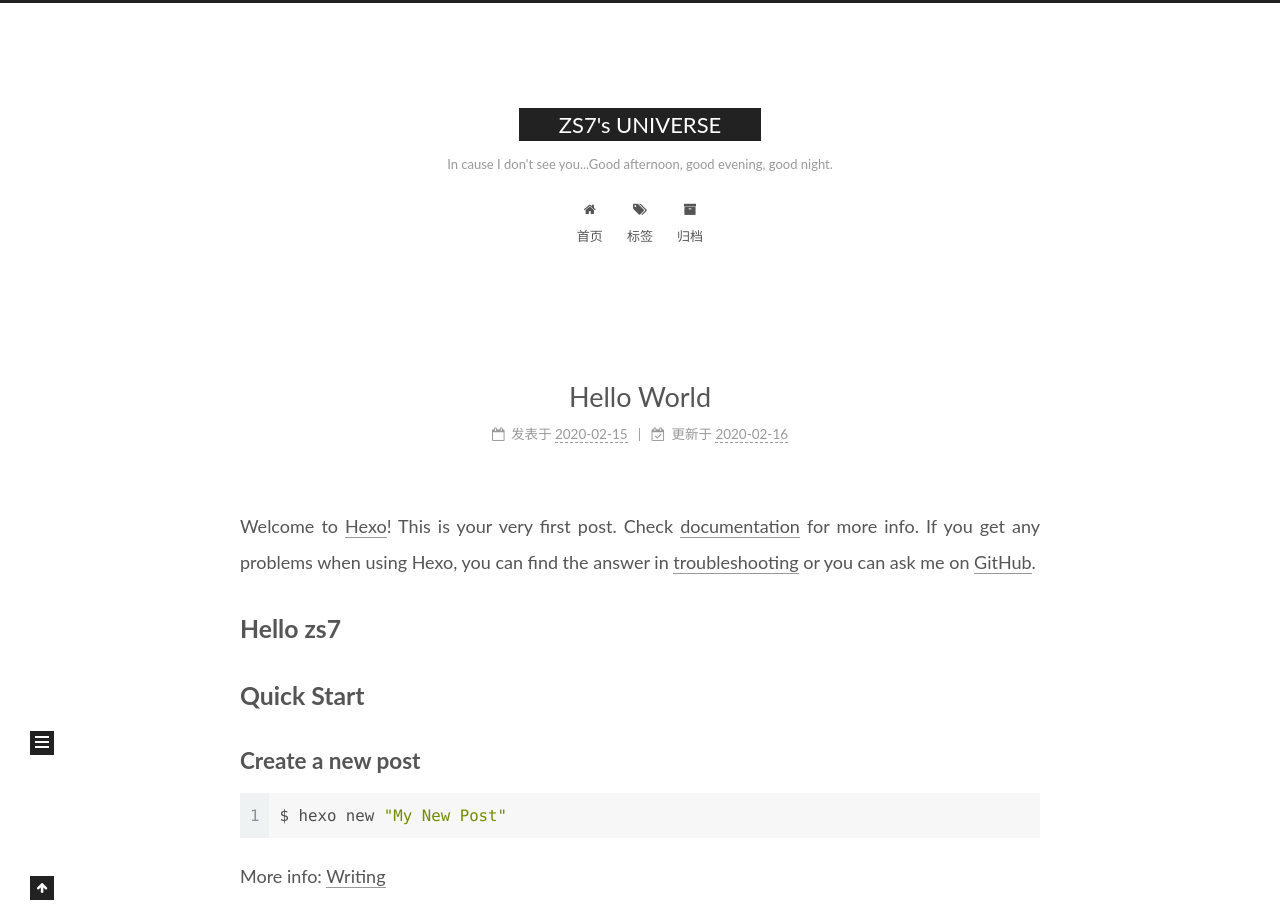
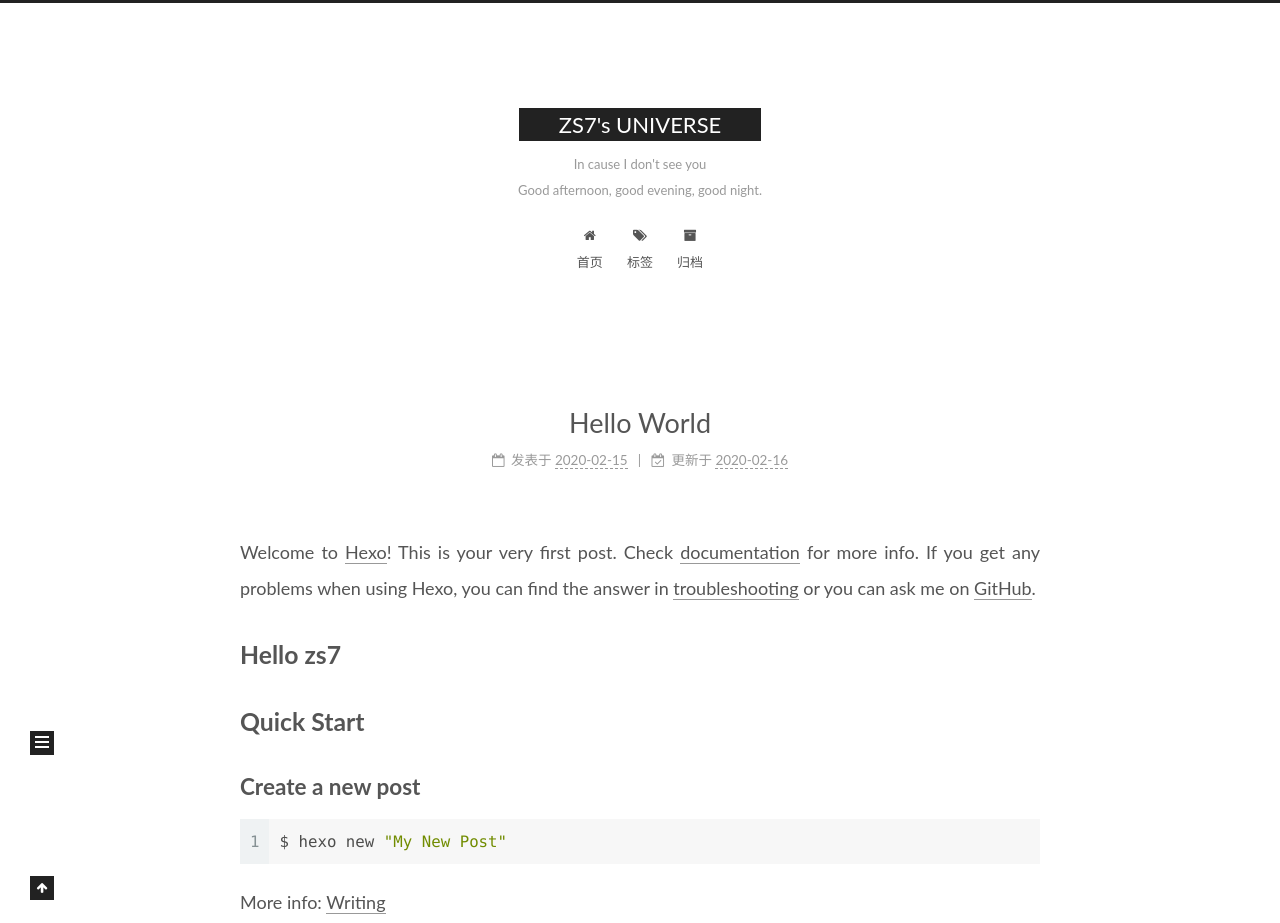
Before and after one commit to ZhangShao7/zhangshao7.github.io, a plain HTML site: page 2020/02/15/hello-world/index.html in a window 1280 px wide. Shown: the top 923 px of the page. Drawn offline with Linux system fonts and the light colour scheme.

Commit message:
Site updated: 2020-02-16 15:10:00

```diff
--- a/2020/02/15/hello-world/index.html
+++ b/2020/02/15/hello-world/index.html
@@ -128,7 +128,7 @@
         <span class="logo-line-after"><i></i></span>
       </a>
     </div>
-        <p class="site-subtitle">In cause I don't see you...Good afternoon, good evening, good night.</p>
+        <p class="site-subtitle">In cause I don't see you<br>Good afternoon, good evening, good night.</p>
   </div>
 
   <div class="site-nav-toggle">
```
Also changed, not shown: 2020/02/16/测试test/index.html (+1 -1 lines), archives/2020/02/index.html (+1 -1 lines), archives/2020/index.html (+1 -1 lines), archives/index.html (+1 -1 lines), index.html (+1 -1 lines), tags/index.html (+1 -1 lines), tags/test/index.html (+1 -1 lines).
